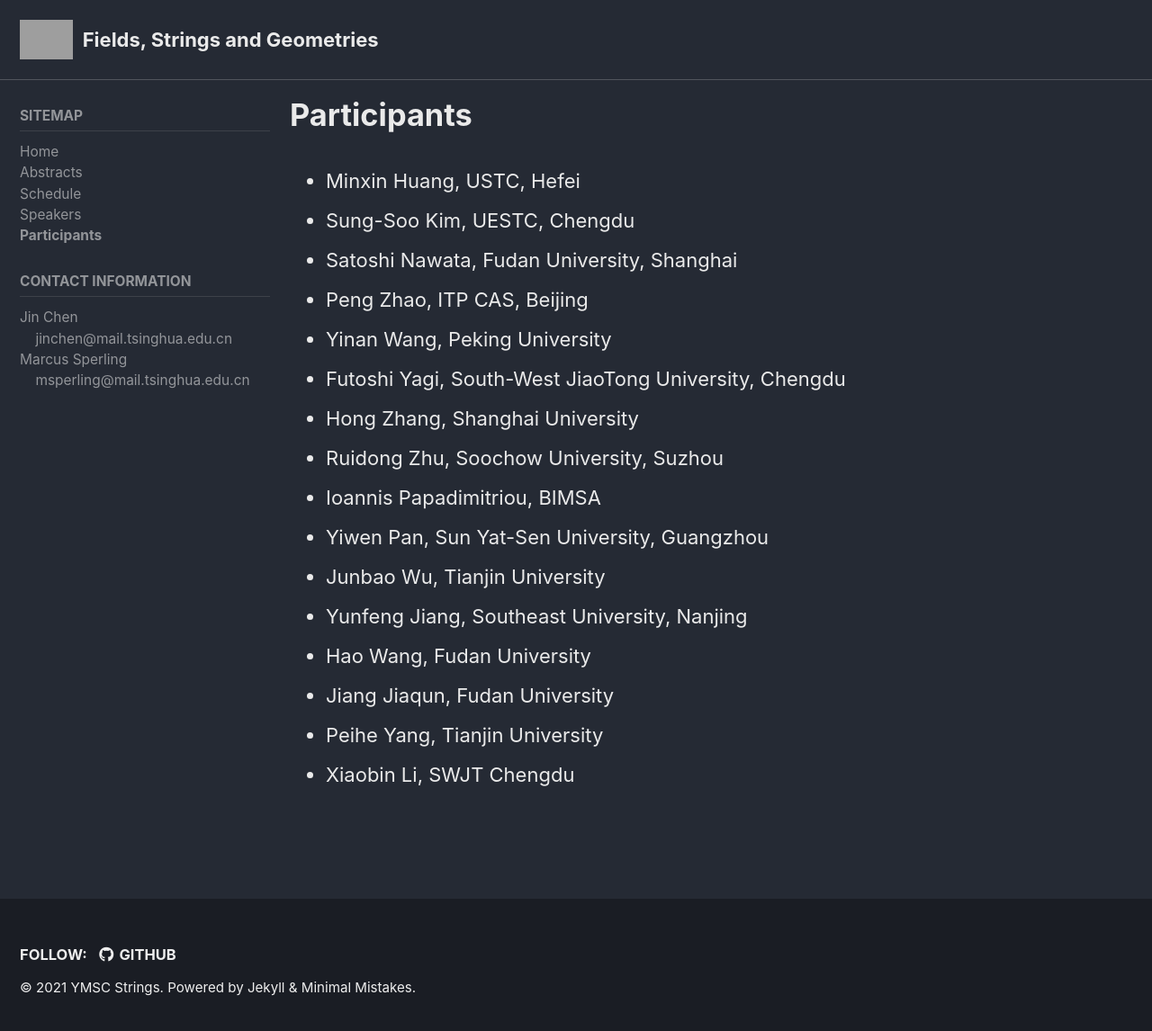
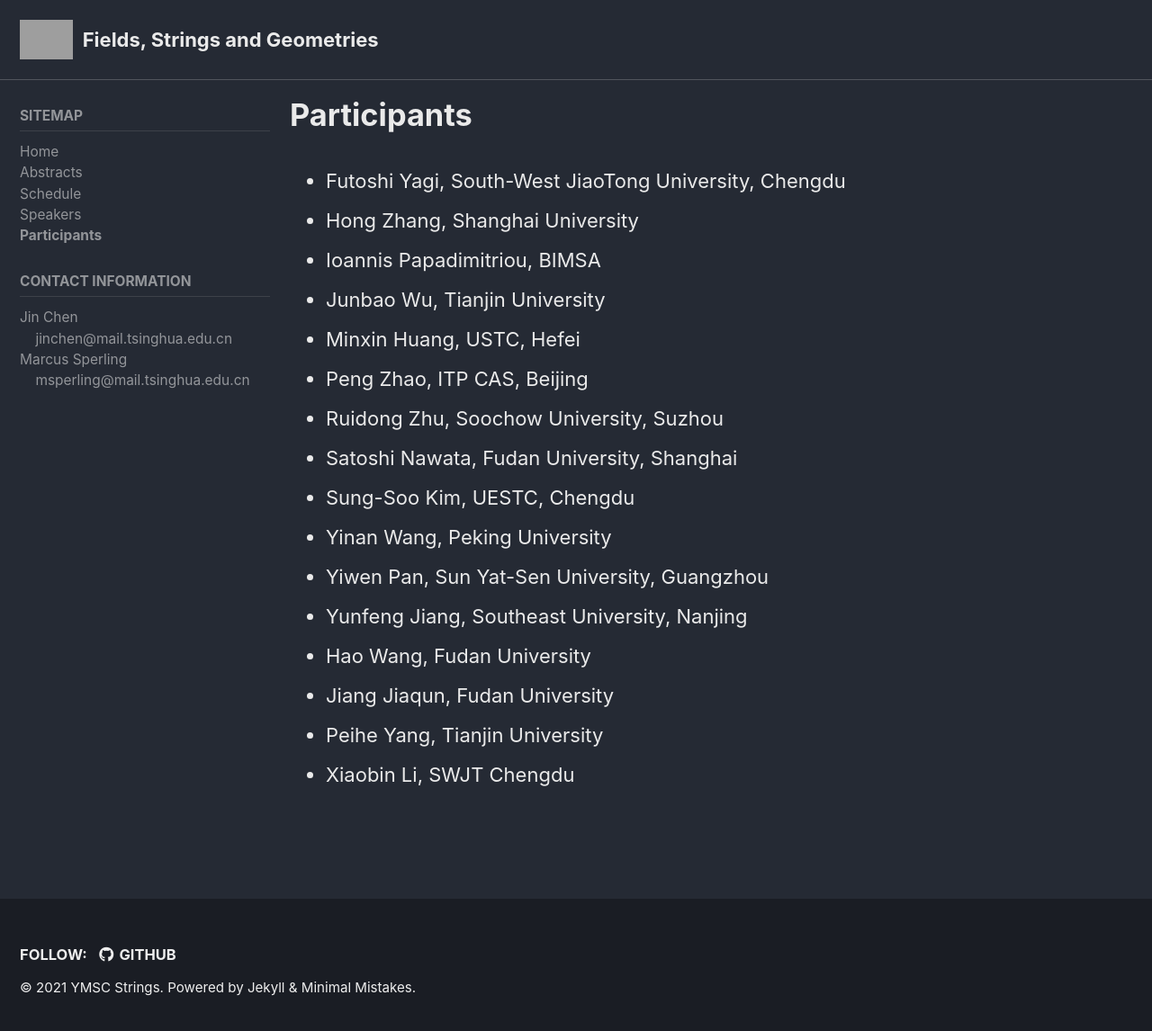
Before and after one commit to ymsc-strings/gauge-theory-workshop-sept-2021, a Jekyll site: the page built from _pages/participants.md, in a window 1280 px wide and 1153 px high. Shown: the top 1146 px of the window at 90% size. Built offline with Jekyll 4.4.1, drawn with Linux system fonts in a browser that asks for light colours; cached includes are drawn as plain includes.

Commit message:
sort speakers

```diff
--- a/_pages/participants.md
+++ b/_pages/participants.md
@@ -21,7 +21,8 @@ other_participants:
 {% endcomment %}
 
 <ul>
-    {% for s in site.data.navigation.speakers %}
+    {% assign sorted_speakers = site.data.navigation.speakers | sort: 'name' %}
+    {% for s in sorted_speakers %}
         <li> {{ s.name }} </li>
     {% endfor %}
     {% assign sorted_participants = page.other_participants | sort %}
```
Also changed, not shown: _pages/speakers.md (+6 -2 lines), _data/navigation.yml (line endings or trailing spaces).
